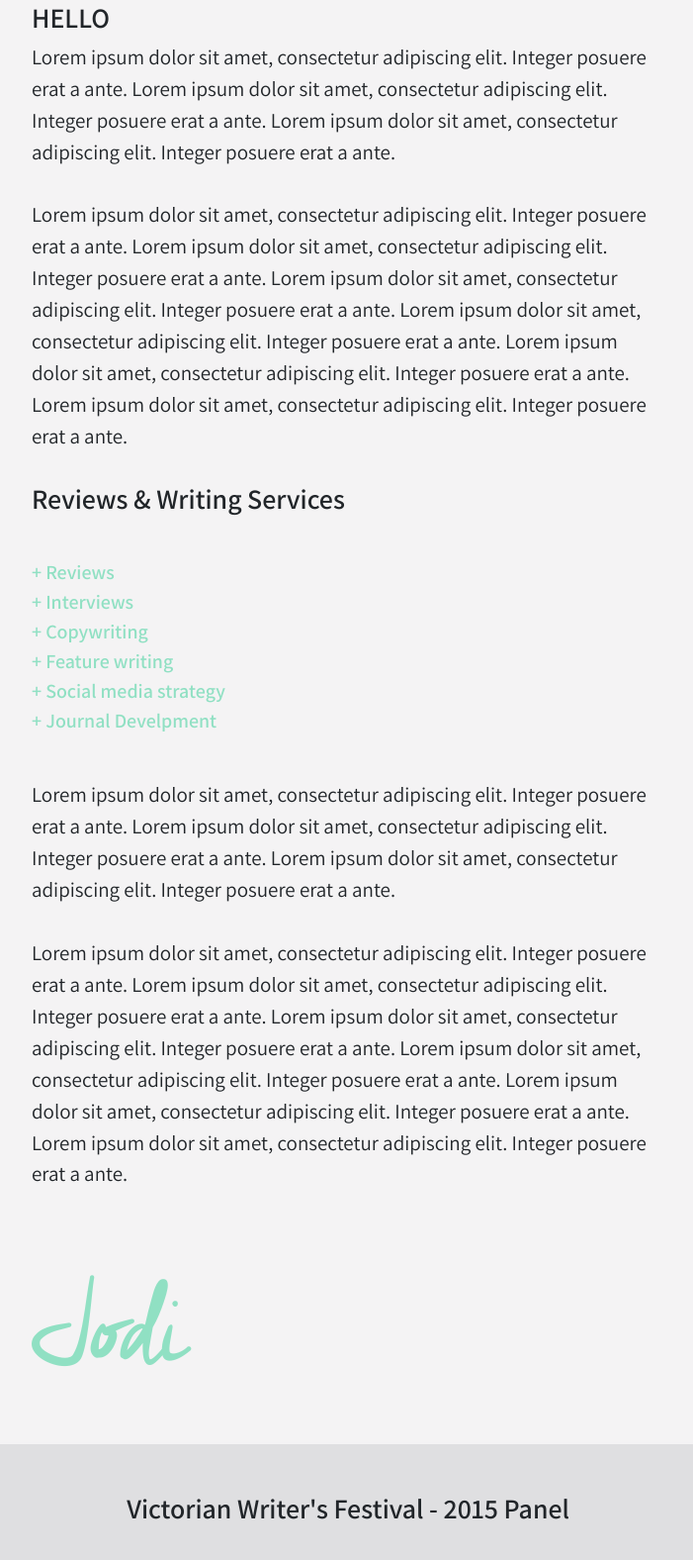
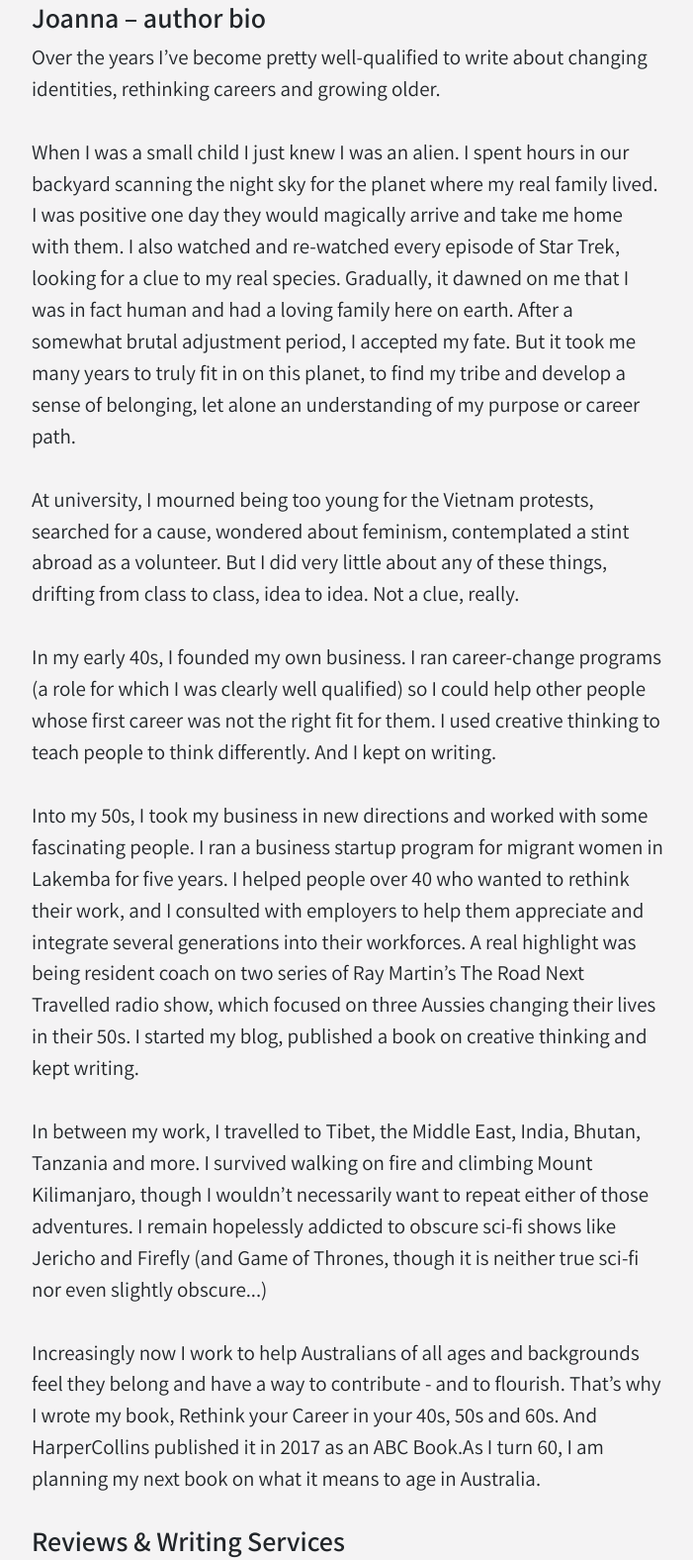
Before and after one commit to paul-cenir/jodiwrites, a plain HTML site: page page.html in a window 1280 px wide. Shown: the part 575-2151 px from the top of the page at 99% size, without its empty margins (288-989 px from the left). Drawn offline with Linux system fonts and the light colour scheme.

Commit message:
update page design

```diff
--- a/page.html
+++ b/page.html
@@ -55,27 +55,71 @@
 	<div class="container">
 		<!-- Content here -->
 		<div class="custom-width-of-global mt-5">
-			<h3>HELLO</h3>
+			<h3>Joanna – author bio</h3>
 
 			<blockquote class="blockquote">
 				<p class="mb-1 h6 font-weight-normal custom-p-line-height">
-					Lorem ipsum dolor sit amet, consectetur adipiscing elit. Integer posuere erat a ante.
-					Lorem ipsum dolor sit amet, consectetur adipiscing elit. Integer posuere erat a ante.
-					Lorem ipsum dolor sit amet, consectetur adipiscing elit. Integer posuere erat a ante.
+					Over the years I’ve become pretty well-qualified to write about changing identities, rethinking careers and growing older.
 
 				</p>
 			</blockquote>
 
 			<blockquote class="blockquote">
 				<p class="mb-1 h6 font-weight-normal custom-p-line-height">
-					Lorem ipsum dolor sit amet, consectetur adipiscing elit. Integer posuere erat a ante.
-					Lorem ipsum dolor sit amet, consectetur adipiscing elit. Integer posuere erat a ante.
-					Lorem ipsum dolor sit amet, consectetur adipiscing elit. Integer posuere erat a ante.
-					Lorem ipsum dolor sit amet, consectetur adipiscing elit. Integer posuere erat a ante.
-					Lorem ipsum dolor sit amet, consectetur adipiscing elit. Integer posuere erat a ante.
-					Lorem ipsum dolor sit amet, consectetur adipiscing elit. Integer posuere erat a ante.
+					When I was a small child I just knew I was an alien. I spent hours in our backyard scanning the night sky for the planet where my real family lived. I was positive one day they would magically arrive and take me home with them. I also watched and re-watched every episode of Star Trek, looking for a clue to my real species. Gradually, it dawned on me that I was in fact human and had a loving family here on earth. After a somewhat brutal adjustment period, I accepted my fate. But it took me many years to truly fit in on this planet, to find my tribe and develop a sense of belonging, let alone an understanding of my purpose or career path.
 				</p>
 			</blockquote>
+
+
+
+			<blockquote class="blockquote">
+				<p class="mb-1 h6 font-weight-normal custom-p-line-height">
+					At university, I mourned being too young for the Vietnam protests, searched for a cause, wondered about feminism, contemplated a stint abroad as a volunteer. But I did very little about any of these things, drifting from class to class, idea to idea. Not a clue, really.
+				</p>
+			</blockquote>
+
+
+
+			<blockquote class="blockquote">
+				<p class="mb-1 h6 font-weight-normal custom-p-line-height">
+					In my early 40s, I founded my own business. I ran career-change programs (a role for which I was clearly well qualified) so I could help other people whose first career was not the right fit for them. I used creative thinking to teach people to think differently. And I kept on writing.
+					</p>
+			</blockquote>
+
+
+
+			<blockquote class="blockquote">
+				<p class="mb-1 h6 font-weight-normal custom-p-line-height">
+					Into my 50s, I took my business in new directions and worked with some fascinating people. I ran a business startup program for migrant women in Lakemba for five years. I helped people over 40 who wanted to rethink their work, and I consulted with employers to help them appreciate and integrate several generations into their workforces. A real highlight was being resident coach on two series of Ray Martin’s The Road Next Travelled radio show, which focused on three Aussies changing their lives in their 50s. I started my blog, published a book on creative thinking and kept writing.
+				</p>
+			</blockquote>
+
+			<blockquote class="blockquote">
+				<p class="mb-1 h6 font-weight-normal custom-p-line-height">
+					In between my work, I travelled to Tibet, the Middle East, India, Bhutan, Tanzania and more. I survived walking on fire and climbing Mount Kilimanjaro, though I wouldn’t necessarily want to repeat either of those adventures. I remain hopelessly addicted to obscure sci‐fi shows like Jericho and Firefly (and Game of Thrones, though it is neither true sci-fi nor even slightly obscure...)
+				</p>
+			</blockquote>
+
+
+			<blockquote class="blockquote">
+				<p class="mb-1 h6 font-weight-normal custom-p-line-height">
+					Increasingly now I work to help Australians of all ages and backgrounds feel they belong and have a way to contribute - and to flourish. That’s why I wrote my book, Rethink your Career in your 40s, 50s and 60s. And HarperCollins published it in 2017 as an ABC Book.As I turn 60, I am planning my next book on what it means to age in Australia.
+
+
+				</p>
+			</blockquote>
+
+
+
+
+
+
+
+
+
+
+
+
 
 			<h3>Reviews &amp; Writing Services</h3>
 
@@ -88,25 +132,6 @@
 				<p class="h5"><span > + </span> Journal Develpment</p>
 			</div>
 
-			<blockquote class="blockquote">
-				<p class="mb-1 h6 font-weight-normal custom-p-line-height">
-					Lorem ipsum dolor sit amet, consectetur adipiscing elit. Integer posuere erat a ante.
-					Lorem ipsum dolor sit amet, consectetur adipiscing elit. Integer posuere erat a ante.
-					Lorem ipsum dolor sit amet, consectetur adipiscing elit. Integer posuere erat a ante.
-				</p>
-			</blockquote>
-
-
-			<blockquote class="blockquote">
-				<p class="mb-1 h6 font-weight-normal custom-p-line-height">
-					Lorem ipsum dolor sit amet, consectetur adipiscing elit. Integer posuere erat a ante.
-					Lorem ipsum dolor sit amet, consectetur adipiscing elit. Integer posuere erat a ante.
-					Lorem ipsum dolor sit amet, consectetur adipiscing elit. Integer posuere erat a ante.
-					Lorem ipsum dolor sit amet, consectetur adipiscing elit. Integer posuere erat a ante.
-					Lorem ipsum dolor sit amet, consectetur adipiscing elit. Integer posuere erat a ante.
-					Lorem ipsum dolor sit amet, consectetur adipiscing elit. Integer posuere erat a ante.
-				</p>
-			</blockquote>
 
 			<p class="Jodi">Jodi</p>
 		</div>
```
Also changed, not shown: 1 other file.
